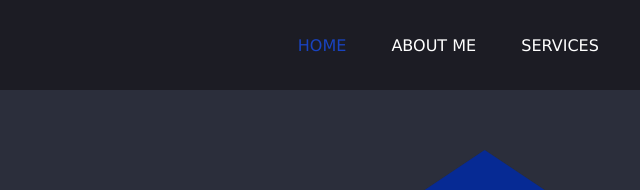
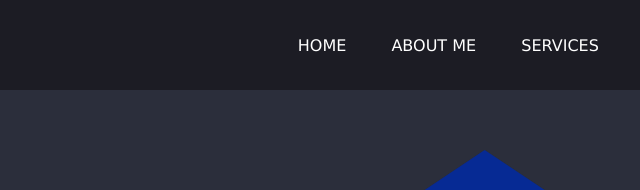
Before and after one commit to FlamurHaxholli1/Portofolio, a plain HTML site: page index.html in a window 1280 px wide. Shown: the top 190 px of the page, 489-1129 px from the left. Drawn offline with nearby package versions, Linux system fonts and the light colour scheme; files whose address does not match are found by name.

Commit message:
Update index.html

```diff
--- a/index.html
+++ b/index.html
@@ -20,7 +20,7 @@
       </div>
       <nav>
         <ul class="nav-links">
-          <li><a href="#home" id="active">Home</a></li>
+          <li><a href="#home">Home</a></li>
           <li><a href="#about">About me</a></li>
           <li><a href="#services">Services</a></li>
           <li><a href="#contact">Contact</a></li>
```
